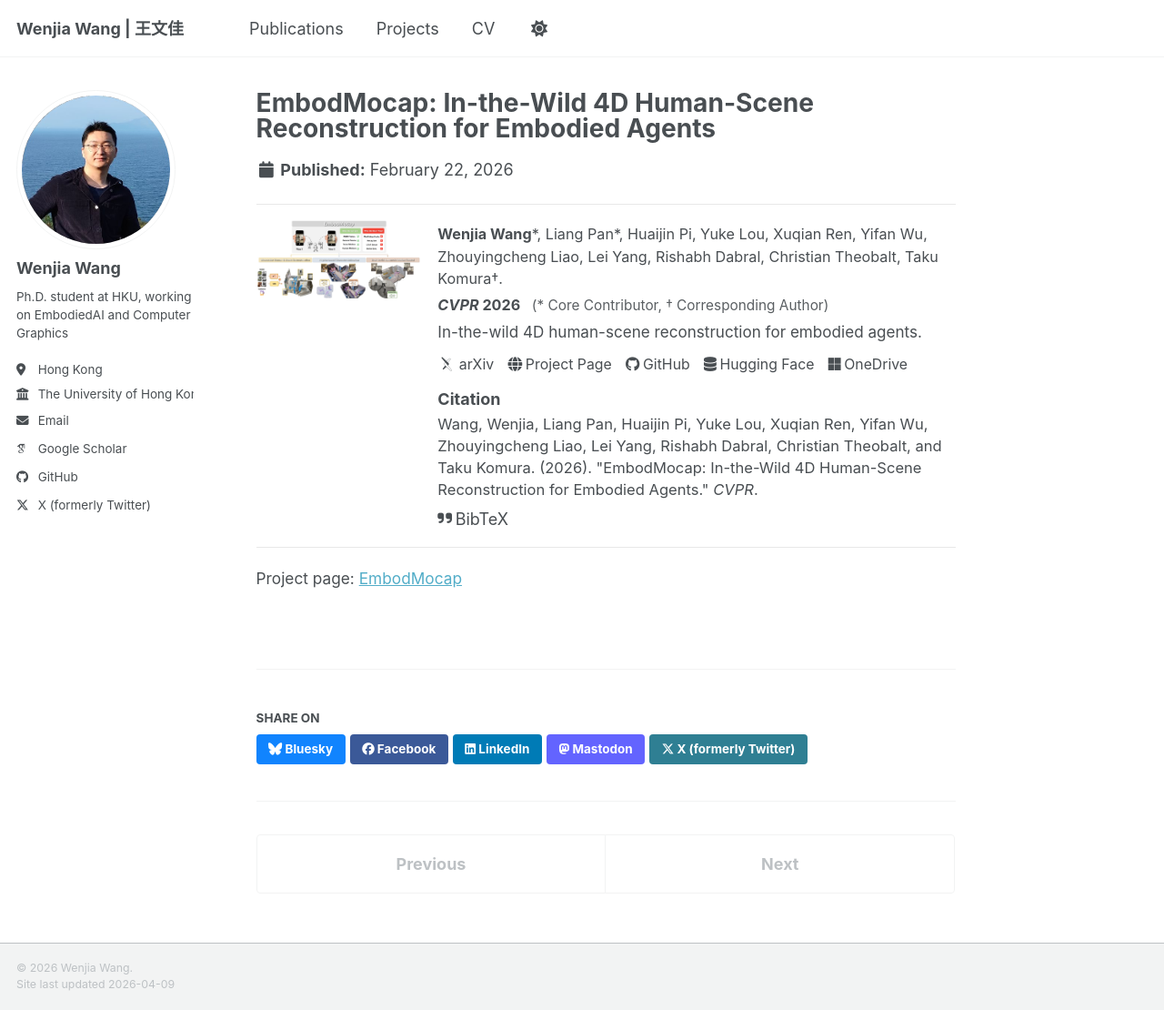
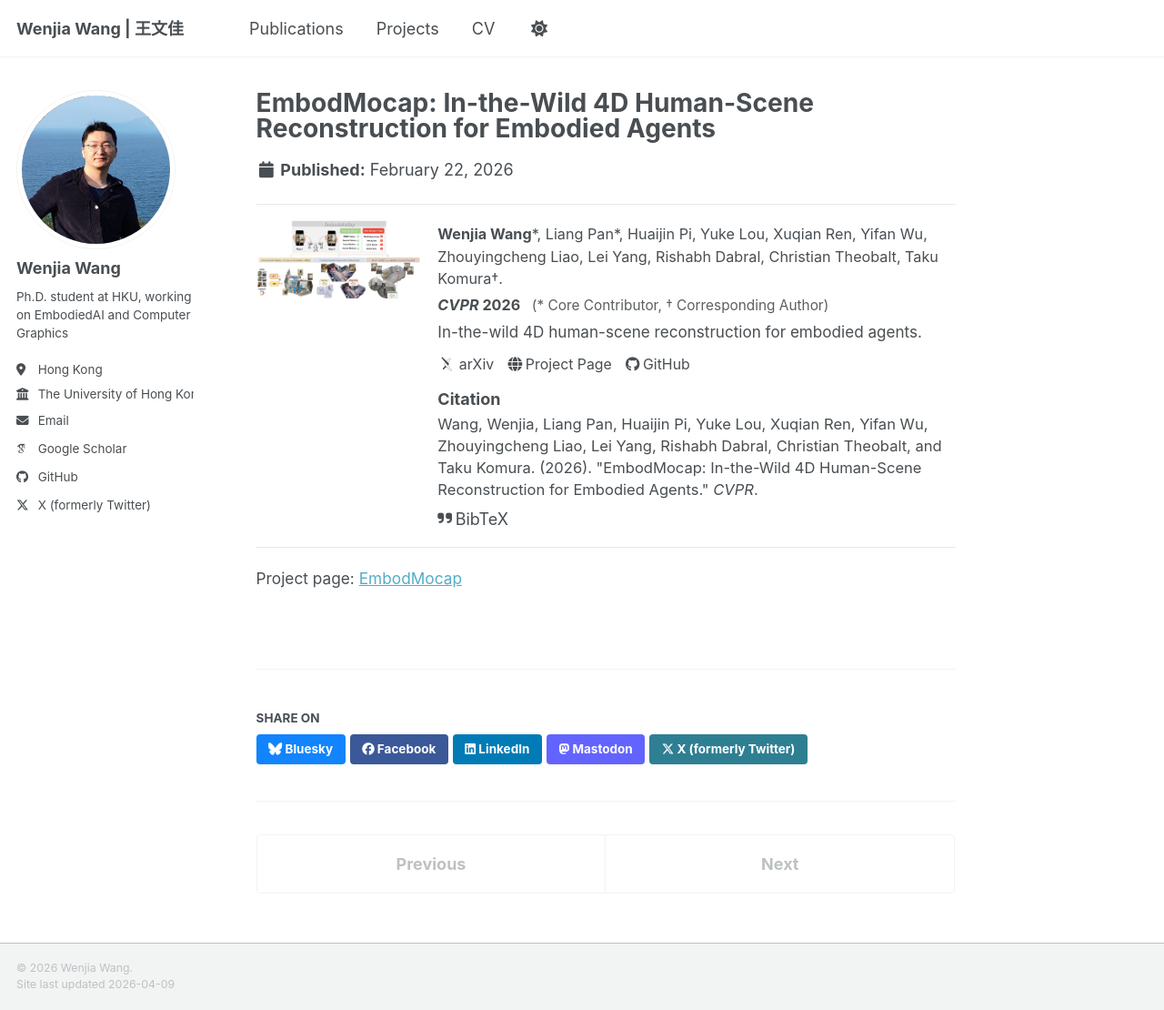
Before and after one commit to WenjiaWang0312/WenjiaWang0312.github.io, a Jekyll site: the page built from _publications/2026-02-22-embodmocap.md, in a window 1280 px wide and 1110 px high. Shown: the whole window at 91% size. Built offline with Jekyll 4.4.1, drawn with Linux system fonts in a browser that asks for light colours; some web fonts are replaced; a script bundle is joined from its source files by our own code; library files that are not in the unit come from our copies; part of the change alters nothing that is shown.

```diff
--- a/_publications/2026-02-22-embodmocap.md
+++ b/_publications/2026-02-22-embodmocap.md
@@ -12,8 +12,6 @@ citation: 'Wang, Wenjia, Liang Pan, Huaijin Pi, Yuke Lou, Xuqian Ren, Yifan Wu,
 arxivurl: 'https://arxiv.org/pdf/2602.23205'
 weburl: '/projects/embodmocap/'
 codeurl: 'https://github.com/WenjiaWang0312/EmbodMocap'
-hfurl: 'https://huggingface.co/datasets/WenjiaWang/EmbodMocap_release'
-onedriveurl: 'https://connecthkuhk-my.sharepoint.com/:f:/g/personal/wwj2022_connect_hku_hk/IgAh_tLK24aLT61TePApWqk1AdpvlVBHvyttzmO61fegoC0?e=ikzCTO'
 bibtex: |
   @inproceedings{wang2026embodmocap,
     title={EmbodMocap: In-the-Wild 4D Human-Scene Reconstruction for Embodied Agents},
```
